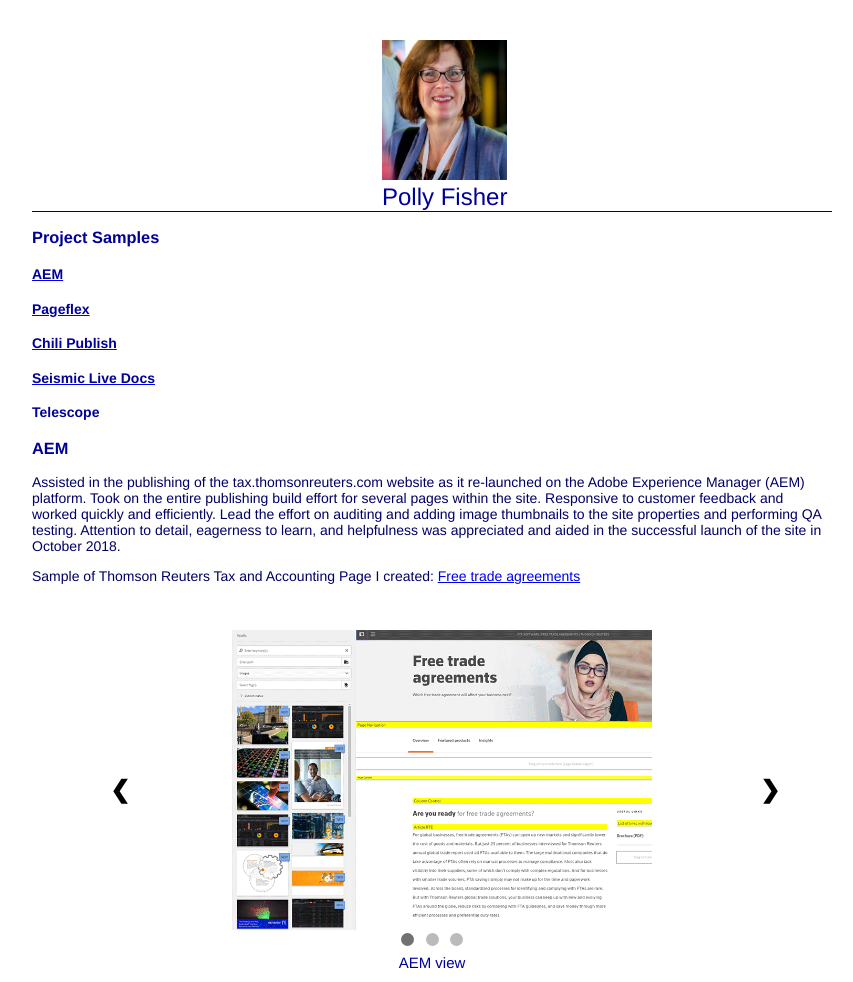
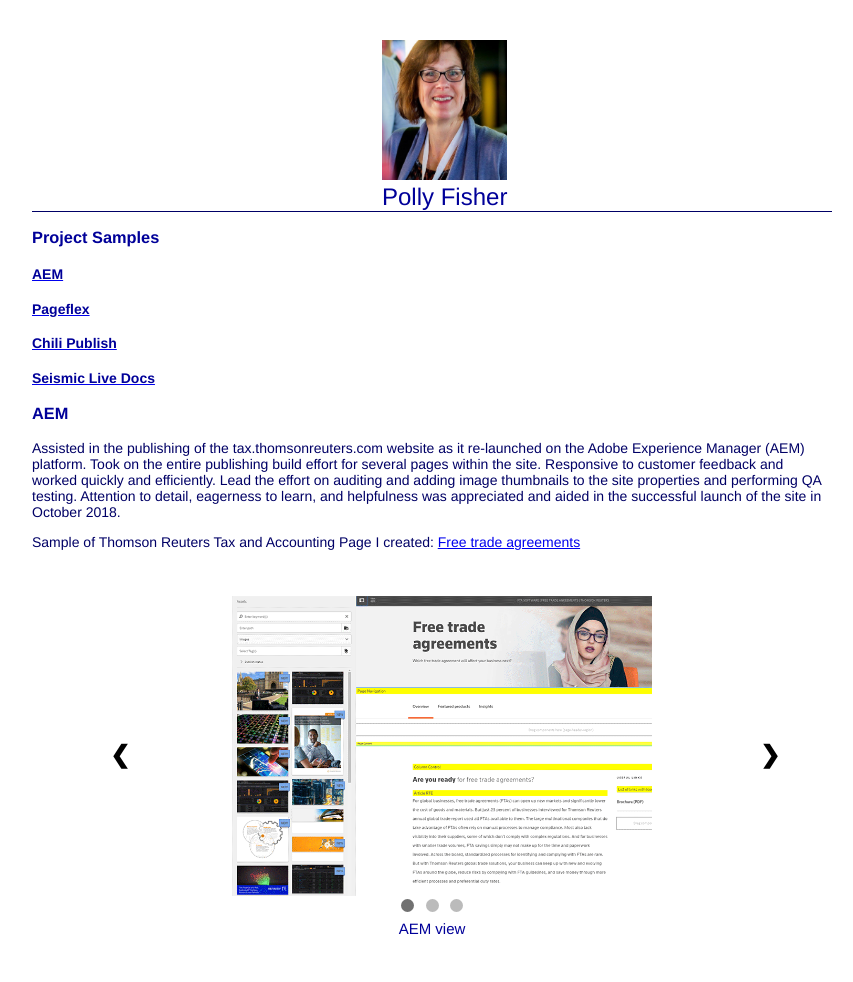
Before and after one commit to pollyfish/portfolio, a plain HTML site: page index.html in a window 1280 px wide. Shown: the top 982 px of the page, without its empty margins (208-1061 px from the left). Drawn offline with Linux system fonts and the light colour scheme.

Commit message:
remove telescope lising

```diff
--- a/index.html
+++ b/index.html
@@ -22,7 +22,7 @@
        <a href="#pageflex-text"><h4>Pageflex</h4></a>
         <a href="#chili-text"><h4>Chili Publish</h4></a>
         <a href="#seismic-text"><h4>Seismic Live Docs</h4></a>
-        <h4>Telescope</h4>
+       <!-- <h4>Telescope</h4> -->
 		    <h3>AEM</h3>
 		    <p id="AEM-text" class="intro-text">Assisted in the publishing of the tax.thomsonreuters.com website as it re-launched on the Adobe Experience Manager (AEM) platform. Took on the entire publishing build effort for several pages within the site. Responsive to customer feedback and worked quickly and efficiently. Lead the effort on auditing and adding image thumbnails to the site properties and performing QA testing. Attention to detail, eagerness to learn, and helpfulness was appreciated and aided in the successful launch of the site in October 2018.</p> <p>Sample of Thomson Reuters Tax and Accounting Page I created: <a href="https://tax.thomsonreuters.com/en/fta">Free trade agreements</a></p><br><br>
 
```
